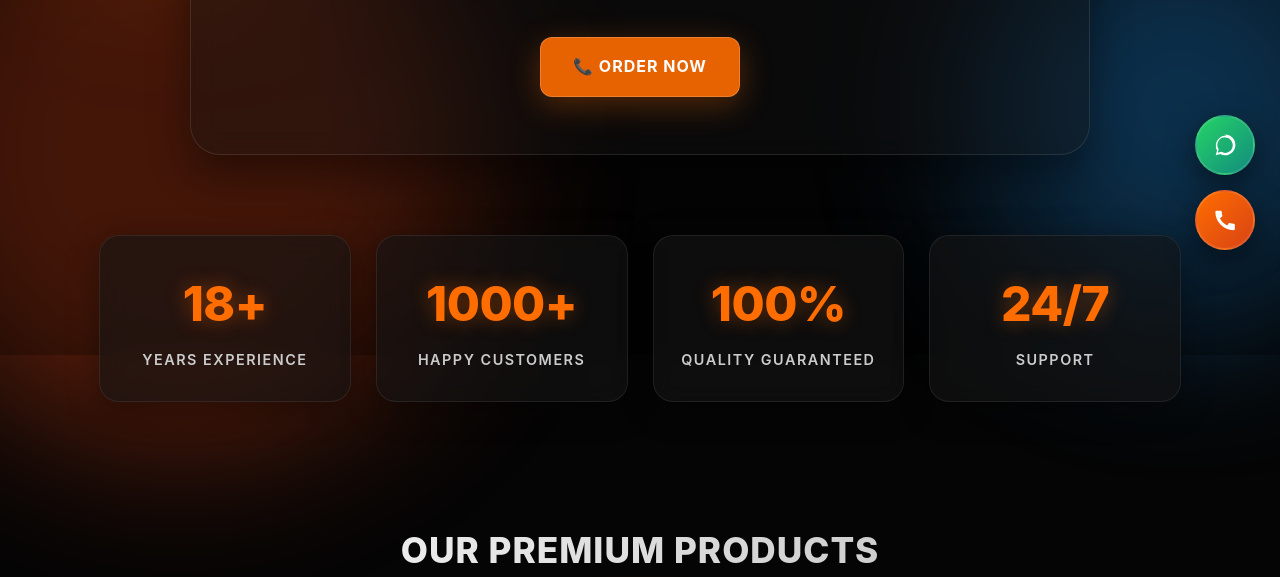
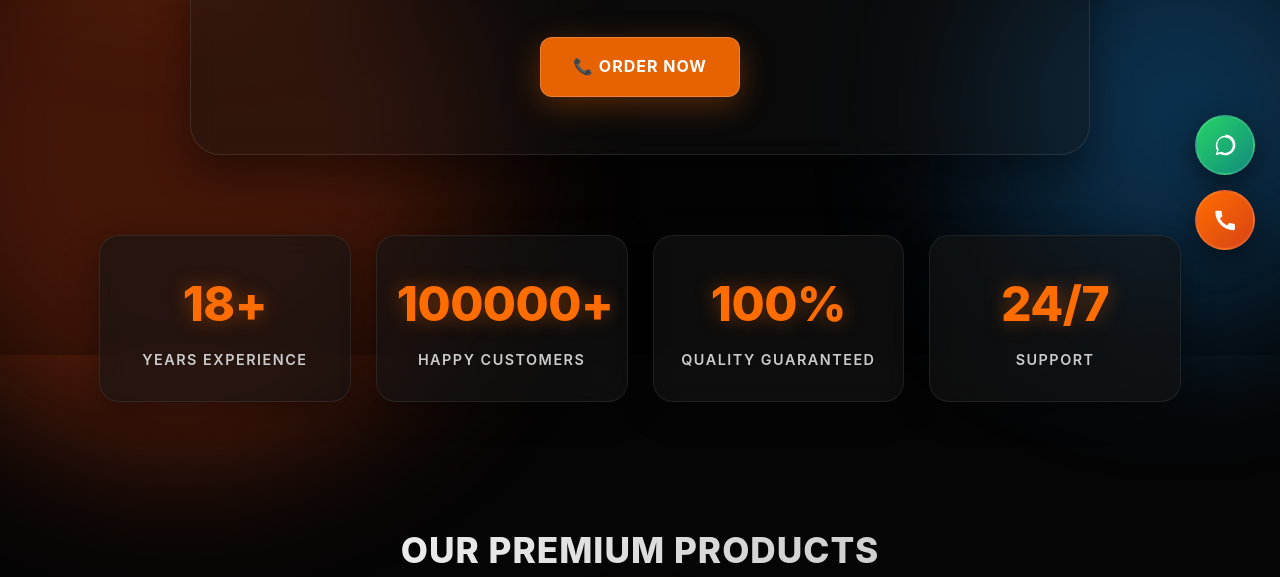
Before and after one commit to Devaa1213/Supraja-Bricks, a plain HTML site: page index.html in a window 1280 px wide. Shown: the part 520-1097 px from the top of the page. Drawn offline with Linux system fonts and the light colour scheme.

Commit message:
Update index.html

```diff
--- a/index.html
+++ b/index.html
@@ -770,7 +770,7 @@
                     <p><span class="lang-en">Years Experience</span><span class="lang-te">సంవత్సరాల అనుభవం</span></p>
                 </div>
                 <div class="stat-item">
-                    <h3 data-target="1000">0</h3>
+                    <h3 data-target="100000">0</h3>
                     <p><span class="lang-en">Happy Customers</span><span class="lang-te">సంతృప్తికరమైన కస్టమర్లు</span></p>
                 </div>
                 <div class="stat-item">
```
